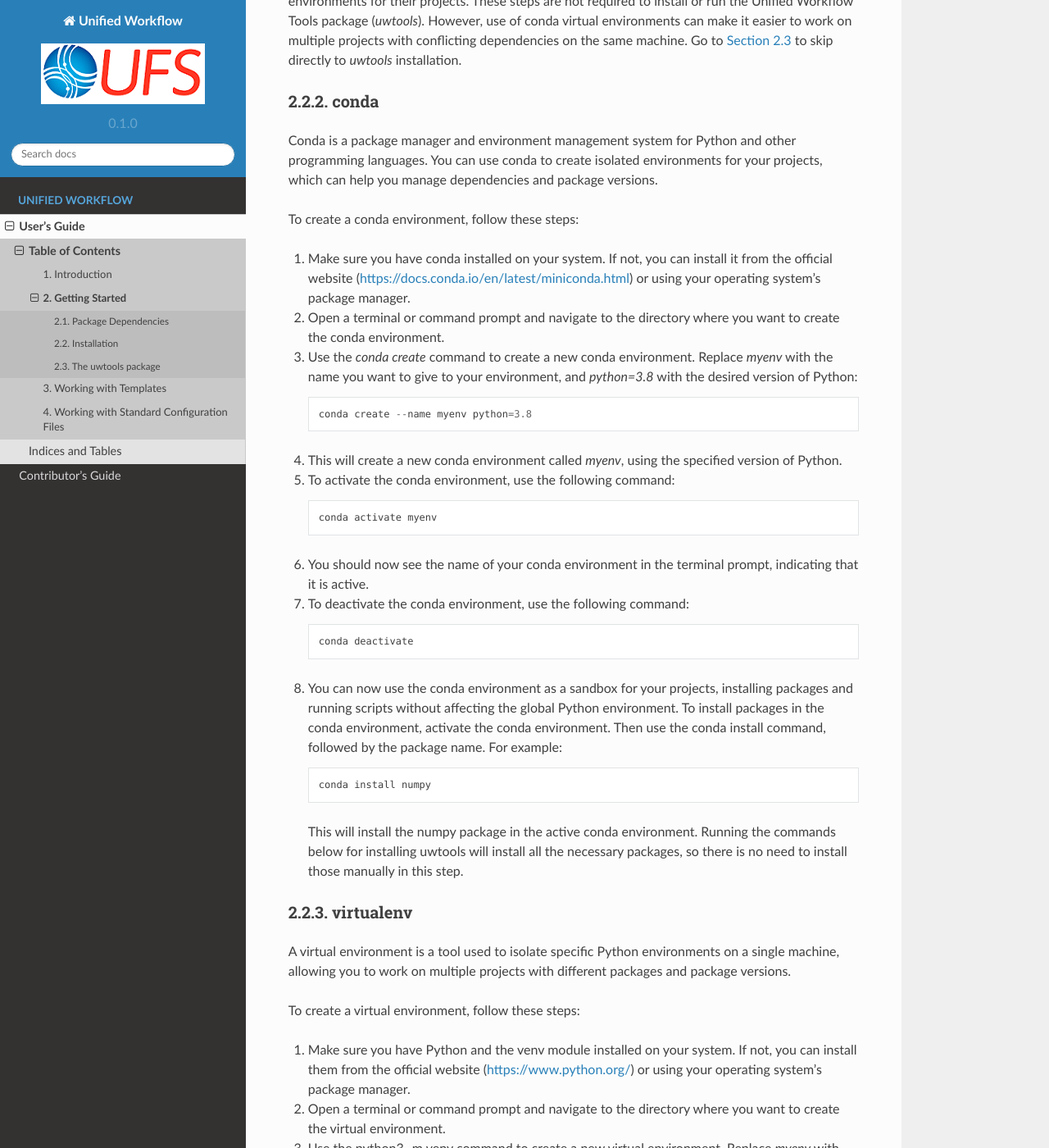
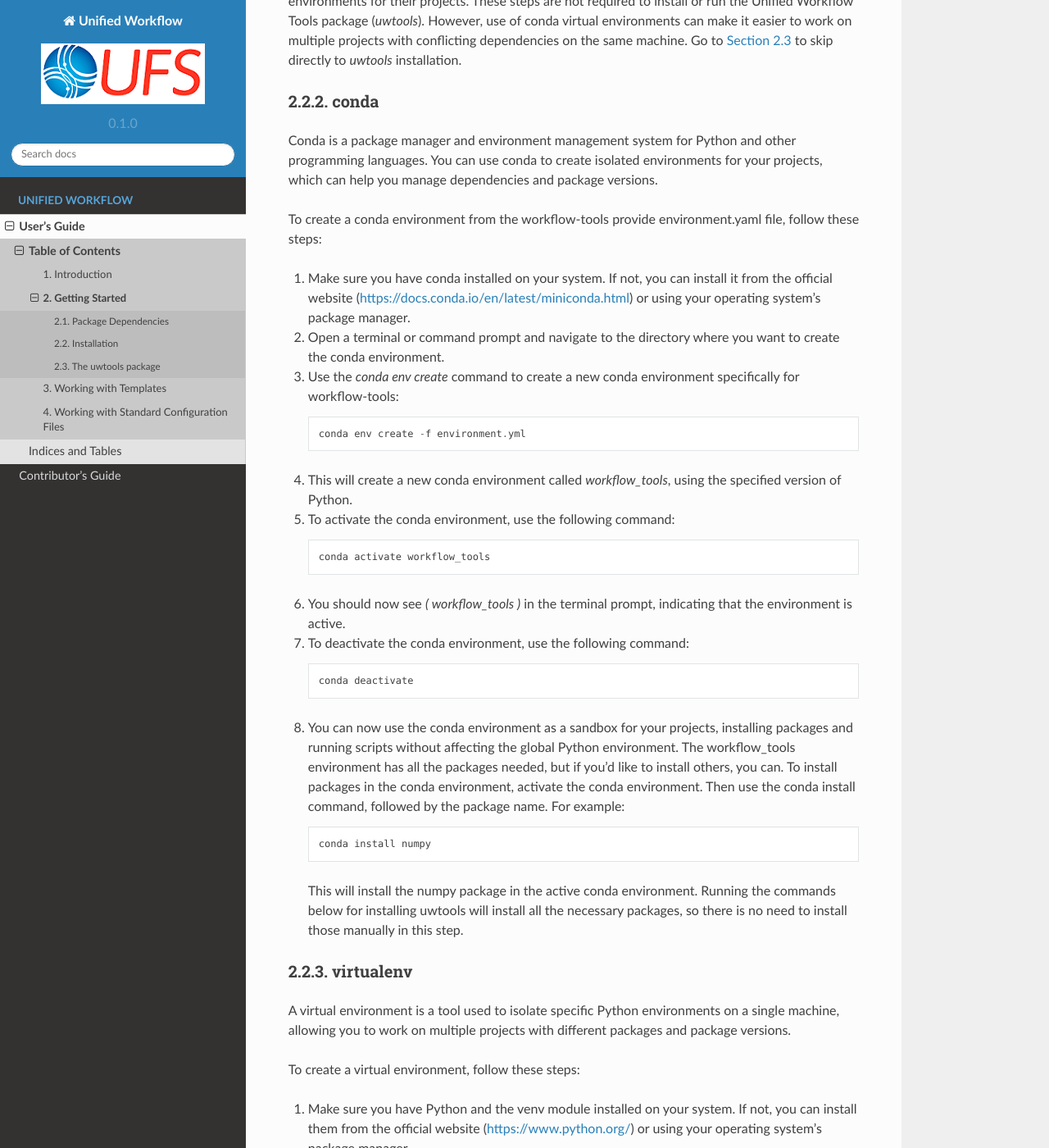
Before and after one commit to ufs-community/uwtools, a Sphinx documentation site: the page built from docs/Users_Guide/getting_started.rst, in a window 1280 px wide and 1400 px high, scrolled down 881 px. Shown: the whole window at 82% size. Built offline with Sphinx 7.4.7 and the Read the Docs theme 2.0.0, drawn with Linux system fonts in a browser that asks for light colours; some of the changed text lies outside the part shown.

Commit message:
Update docs.

```diff
--- a/docs/Users_Guide/getting_started.rst
+++ b/docs/Users_Guide/getting_started.rst
@@ -94,32 +94,36 @@ conda
 
 Conda is a package manager and environment management system for Python and other programming languages. You can use conda to create isolated environments for your projects, which can help you manage dependencies and package versions.
 
-To create a conda environment, follow these steps:
+To create a conda environment from the workflow-tools provide
+environment.yaml file, follow these steps:
 
 #. Make sure you have conda installed on your system. If not, you can install it from the official website (https://docs.conda.io/en/latest/miniconda.html) or using your operating system's package manager.
 
 #. Open a terminal or command prompt and navigate to the directory where you want to create the conda environment.
 
-#. Use the `conda create` command to create a new conda environment. Replace `myenv` with the name you want to give to your environment, and `python=3.8` with the desired version of Python::
+#. Use the `conda env create` command to create a new conda environment specifically for workflow-tools::
 
-      conda create --name myenv python=3.8
+      conda env create -f environment.yml
 
-#. This will create a new conda environment called `myenv`, using the specified version of Python.
+#. This will create a new conda environment called `workflow_tools`, using the specified version of Python.
 
 #. To activate the conda environment, use the following command::
 
-      conda activate myenv
+      conda activate workflow_tools
 
-#. You should now see the name of your conda environment in the terminal prompt, indicating that it is active.
+#. You should now see `( workflow_tools )` in the terminal prompt, indicating that the environment is active.
 
 #. To deactivate the conda environment, use the following command::
 
       conda deactivate
 
 #. You can now use the conda environment as a sandbox for your projects,
-   installing packages and running scripts without affecting the global Python environment.
-   To install packages in the conda environment, activate the conda environment. Then
-   use the conda install command, followed by the package name. For example::
+   installing packages and running scripts without affecting the global
+   Python environment. The workflow_tools environment has all the
+   packages needed, but if you'd like to install others, you can.  To
+   install packages in the conda environment, activate the conda
+   environment. Then use the conda install command, followed by the
+   package name. For example::
 
       conda install numpy
 
@@ -181,9 +185,19 @@ To install the `workflow-tools` repository from Github, follow these steps:
 
       cd workflow-tools
 
-#. The repository is packaged as a pip Python package and managed via `setup.py`. Install the package by typing: ::
+#. The repository supports users by providing conda and virtualenv recipes in its top level directory. The user should choose one of these methods for installing the necessary packages to support workflow-tools.
 
-      pip install .
+   To install with pip and virtualenv, with your virtualenv activated::
+
+      pip install -r requirements.txt
+
+   To install a conda environment for use with uwtools, follow the
+   directions in the conda section above.
+
+
+#. The workflow-tools repository is not currently packaged (i.e., for a pip or conda installation). To point to your local installation, start by typing the following, substituting <workflow-tools location> with the location of your :
+
+      export PYTHONPATH=<workflow-tools location>/src:$PYTHONPATH
 
 #. This will install all the necessary packages for the tools to run.
 
```
